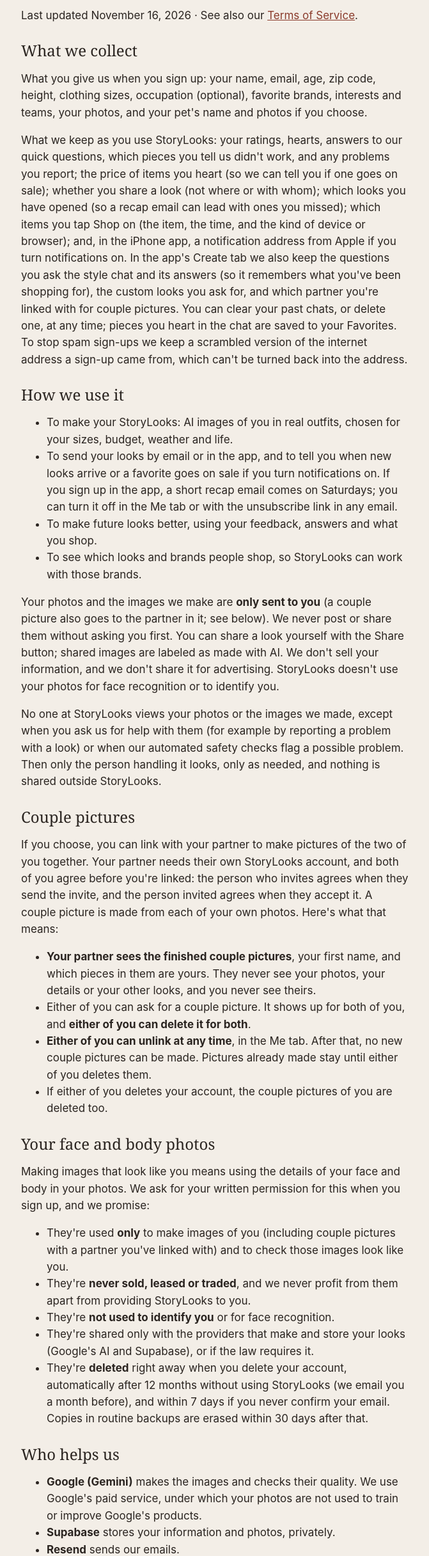
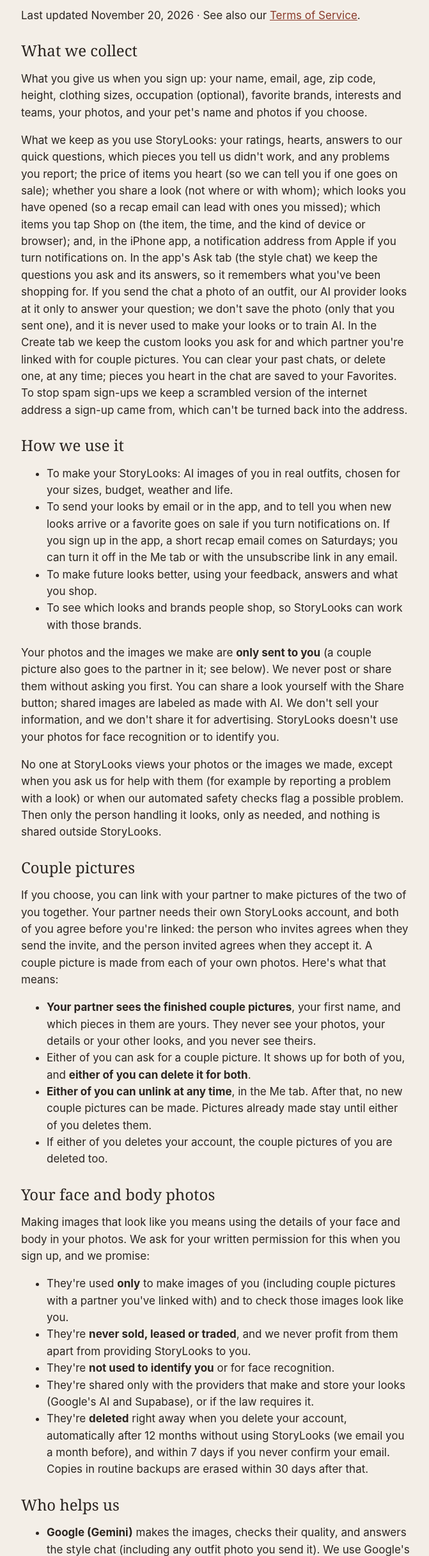
Before and after one commit to Tysinc-LLC/storylooks-site, a plain HTML site: page privacy.html in a window 1280 px wide. Shown: the part 134-2566 px from the top of the page at 64% size, without its empty margins (303-974 px from the left). Drawn offline with Linux system fonts and the light colour scheme.

Commit message:
Privacy: outfit photos in the style chat (Nov 20)

```diff
--- a/privacy.html
+++ b/privacy.html
@@ -11,11 +11,11 @@
 <div class="narrow prose">
   <header class="top"><a class="wordmark" href="./">STORYLOOKS</a></header>
   <h1 style="font-size:40px;">Privacy, in plain English</h1>
-  <p class="muted">Last updated November 16, 2026 · See also our <a href="terms.html">Terms of Service</a>.</p>
+  <p class="muted">Last updated November 20, 2026 · See also our <a href="terms.html">Terms of Service</a>.</p>
 
   <h2>What we collect</h2>
   <p>What you give us when you sign up: your name, email, age, zip code, height, clothing sizes, occupation (optional), favorite brands, interests and teams, your photos, and your pet's name and photos if you choose.</p>
-  <p>What we keep as you use StoryLooks: your ratings, hearts, answers to our quick questions, which pieces you tell us didn't work, and any problems you report; the price of items you heart (so we can tell you if one goes on sale); whether you share a look (not where or with whom); which looks you have opened (so a recap email can lead with ones you missed); which items you tap Shop on (the item, the time, and the kind of device or browser); and, in the iPhone app, a notification address from Apple if you turn notifications on. In the app's Create tab we also keep the questions you ask the style chat and its answers (so it remembers what you've been shopping for), the custom looks you ask for, and which partner you're linked with for couple pictures. You can clear your past chats, or delete one, at any time; pieces you heart in the chat are saved to your Favorites. To stop spam sign-ups we keep a scrambled version of the internet address a sign-up came from, which can't be turned back into the address.</p>
+  <p>What we keep as you use StoryLooks: your ratings, hearts, answers to our quick questions, which pieces you tell us didn't work, and any problems you report; the price of items you heart (so we can tell you if one goes on sale); whether you share a look (not where or with whom); which looks you have opened (so a recap email can lead with ones you missed); which items you tap Shop on (the item, the time, and the kind of device or browser); and, in the iPhone app, a notification address from Apple if you turn notifications on. In the app's Ask tab (the style chat) we keep the questions you ask and its answers, so it remembers what you've been shopping for. If you send the chat a photo of an outfit, our AI provider looks at it only to answer your question; we don't save the photo (only that you sent one), and it is never used to make your looks or to train AI. In the Create tab we keep the custom looks you ask for and which partner you're linked with for couple pictures. You can clear your past chats, or delete one, at any time; pieces you heart in the chat are saved to your Favorites. To stop spam sign-ups we keep a scrambled version of the internet address a sign-up came from, which can't be turned back into the address.</p>
 
   <h2>How we use it</h2>
   <ul>
@@ -48,7 +48,7 @@
 
   <h2>Who helps us</h2>
   <ul>
-    <li><strong>Google (Gemini)</strong> makes the images and checks their quality. We use Google's paid service, under which your photos are not used to train or improve Google's products.</li>
+    <li><strong>Google (Gemini)</strong> makes the images, checks their quality, and answers the style chat (including any outfit photo you send it). We use Google's paid service, under which your photos are not used to train or improve Google's products.</li>
     <li><strong>Supabase</strong> stores your information and photos, privately.</li>
     <li><strong>Resend</strong> sends our emails.</li>
     <li><strong>Google Workspace</strong> handles the emails you send us at hello@storylooks.com.</li>
```
